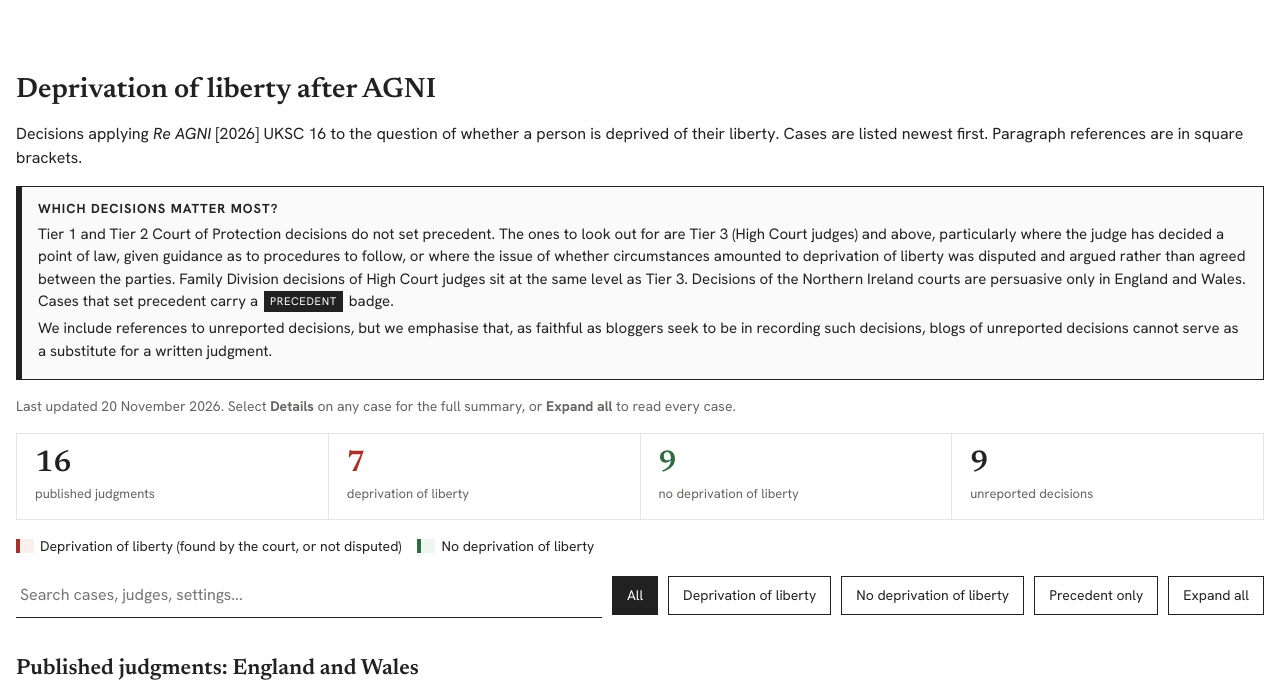
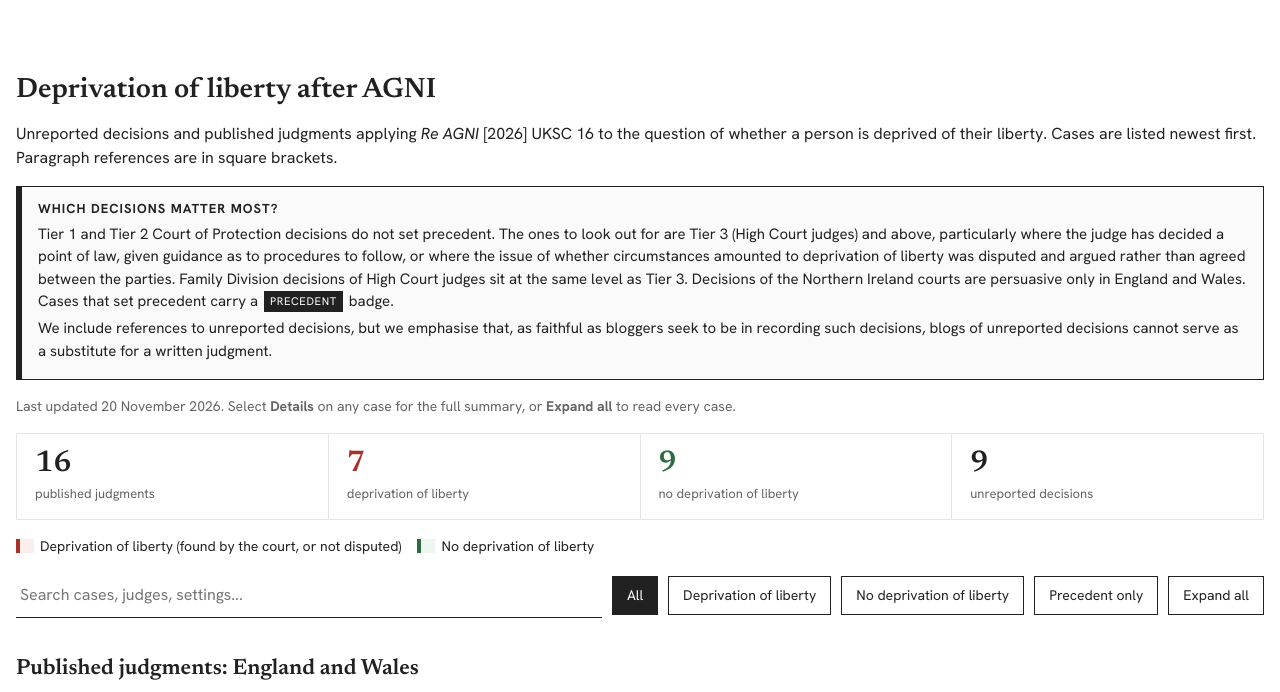
Before and after one commit to lpslaw/agni-tracker, a plain HTML site: page index.html in a window 1280 px wide. Shown: the top 692 px of the page. Drawn offline with Linux system fonts and the light colour scheme.

Commit message:
Intro reads 'Unreported decisions and published judgments'
Co-Authored-By: Claude Opus 5.5 <noreply@anthropic.com>
Claude-Session: https://claude.ai/code/session_01CwJ8xQQ3ovvNHP4qbPpZyv

```diff
--- a/index.html
+++ b/index.html
@@ -92,7 +92,7 @@
 }
 </style>
 <h2 id="agni-title">Deprivation of liberty after AGNI</h2>
-<p>Decisions applying <em>Re AGNI</em> [2026] UKSC 16 to the question of whether a person is deprived of their liberty. Cases are listed newest first. Paragraph references are in square brackets.</p>
+<p>Unreported decisions and published judgments applying <em>Re AGNI</em> [2026] UKSC 16 to the question of whether a person is deprived of their liberty. Cases are listed newest first. Paragraph references are in square brackets.</p>
 <div class="agni-precedent" role="note"><strong>Which decisions matter most?</strong><p>Tier 1 and Tier 2 Court of Protection decisions do not set precedent. The ones to look out for are Tier 3 (High Court judges) and above, particularly where the judge has decided a point of law, given guidance as to procedures to follow, or where the issue of whether circumstances amounted to deprivation of liberty was disputed and argued rather than agreed between the parties. Family Division decisions of High Court judges sit at the same level as Tier 3. Decisions of the Northern Ireland courts are persuasive only in England and Wales. Cases that set precedent carry a <span class="agni-badge agni-b-prec agni-inline">Precedent</span> badge.</p><p>We include references to unreported decisions, but we emphasise that, as faithful as bloggers seek to be in recording such decisions, blogs of unreported decisions cannot serve as a substitute for a written judgment.</p></div>
 <p class="agni-meta">Last updated 20 November 2026. Select <strong>Details</strong> on any case for the full summary, or <strong>Expand all</strong> to read every case.</p>
 <div class="agni-stats">
```
